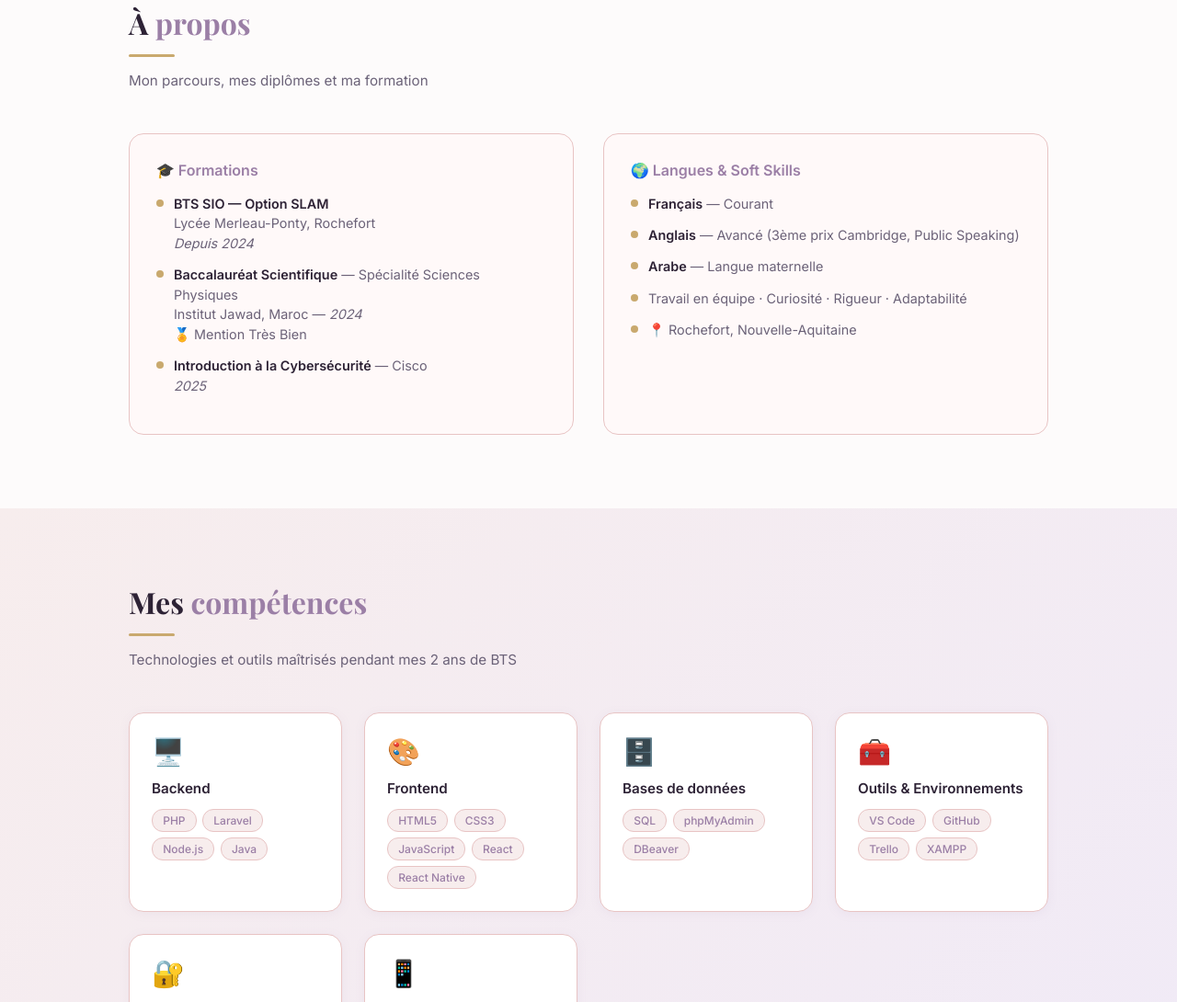
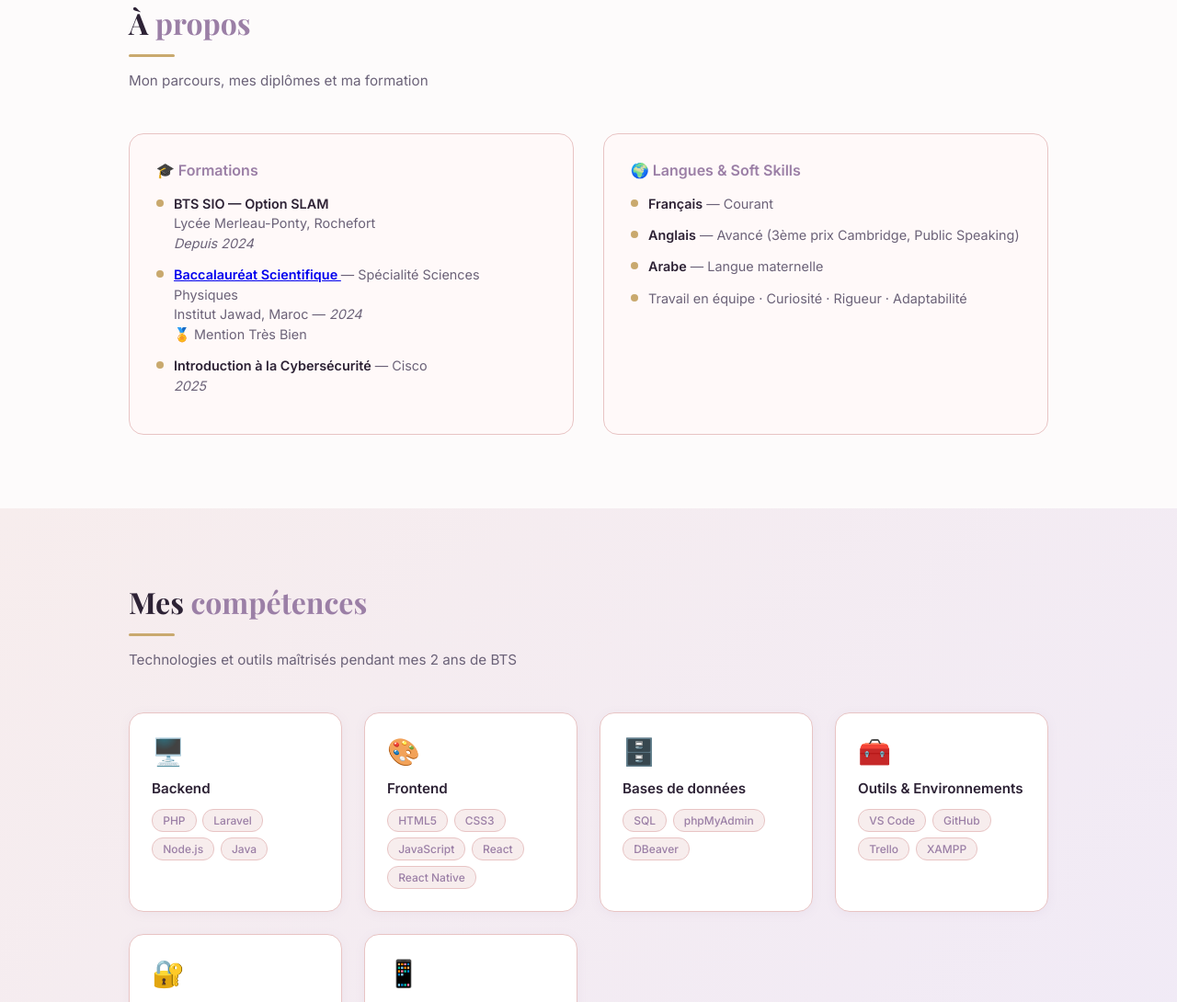
Before and after one commit to fatima774/portfolio, a plain HTML site: page index.html in a window 1280 px wide. Shown: the part 877-1967 px from the top of the page at 92% size. Drawn offline with nearby package versions, Linux system fonts and the light colour scheme.

Commit message:
changement de style

```diff
--- a/index.html
+++ b/index.html
@@ -69,10 +69,15 @@
           <div class="info-item">
             <div class="dot"></div>
             <p>
-              <strong>Baccalauréat Scientifique</strong> — Spécialité Sciences Physiques<br>
-              Institut Jawad, Maroc — <em>2024</em><br>
-              🏅 Mention Très Bien
-            </p>
+  <strong>
+    <a href="diplome-bac.pdf" target="_blank">
+      Baccalauréat Scientifique
+    </a>
+  </strong>
+  — Spécialité Sciences Physiques<br>
+  Institut Jawad, Maroc — <em>2024</em><br>
+  🏅 Mention Très Bien
+</p>
           </div>
           <div class="info-item">
             <div class="dot"></div>
@@ -101,10 +106,7 @@
             <div class="dot"></div>
             <p>Travail en équipe · Curiosité · Rigueur · Adaptabilité</p>
           </div>
-          <div class="info-item">
-            <div class="dot"></div>
-            <p>📍 Rochefort, Nouvelle-Aquitaine</p>
-          </div>
+
         </div>
 
       </div>
```
